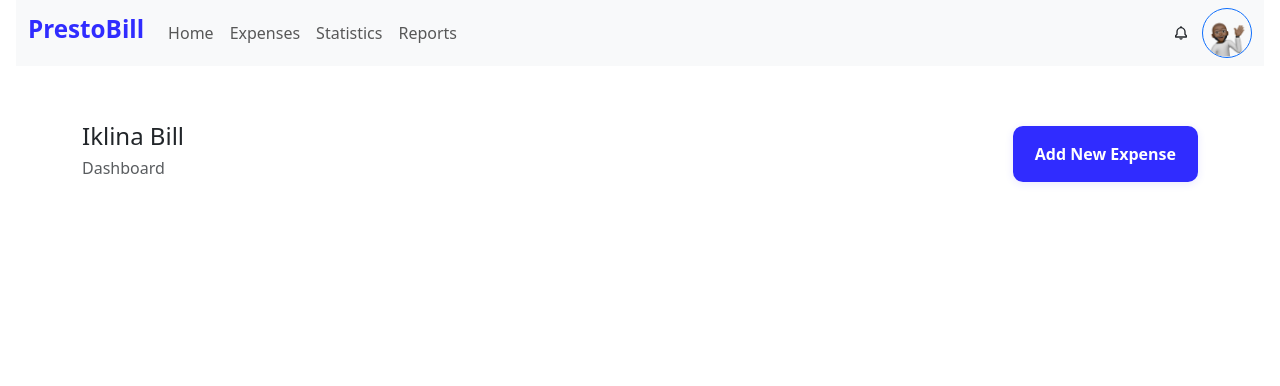
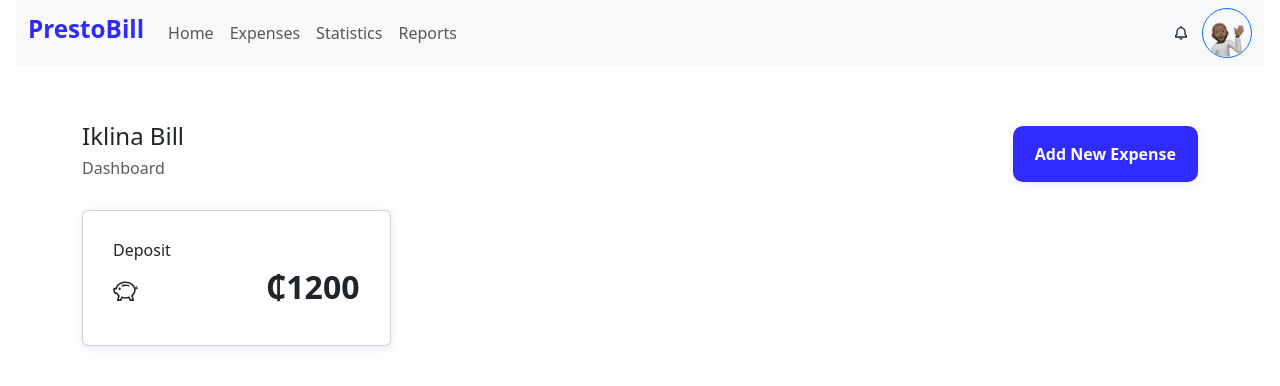
Before and after one commit to SoftLife0/PrestoBill, a React (Vite) app: page /bill in a window 1280 px wide. Shown: the top 386 px of the page. Built offline with nearby package versions, Linux system fonts and the light colour scheme.

Commit message:
changes made to dashboard

```diff
--- a/src/pages/AllBills.jsx
+++ b/src/pages/AllBills.jsx
@@ -17,8 +17,8 @@ function AllBills({showHeader = true, showTitle = true}) {
                 )}
                 <div className="row">
                     <div className="col-md-6">
-                        <Link to="#" style={{ textDecoration: 'none', color: 'black'}}>
-                            <div data-aos="fade-up" className="card" style={{padding:'10px 30px'}}>
+                        <Link to="/bill" style={{ textDecoration: 'none', color: 'black'}}>
+                            <div data-aos="fade-up" className="card" style={{padding:'12px 30px'}}>
                                 <div className='d-flex justify-content-between align-items-center'>
                                     <div className='d-flex justify-content-between align-items-center'>
                                         <div className="box expense" style={{margin:'0'}}></div>
--- a/src/pages/Bill.jsx
+++ b/src/pages/Bill.jsx
@@ -1,6 +1,6 @@
 import React from 'react'
-import { Receipt} from 'react-bootstrap-icons';
 import { Link } from 'react-router-dom/cjs/react-router-dom.min';
+import { PiggyBank } from 'react-bootstrap-icons';
 import Header from '../components/Header';
 
 
@@ -19,8 +19,24 @@ function Bills() {
                         <button className='pill-button'>Add New Expense</button>
                     </a>
                 </div>
+
+                <br />
                 <div className='row'>
-
+                    <div className="col-md-7">
+                        <div className="row">
+                            <div className="col-md-6">
+                            <Link to="#" style={{ textDecoration: 'none', color: 'black'}}>
+                                <div data-aos="fade-up" className="card">
+                                    <h6>Deposit</h6>
+                                    <div className='d-flex justify-content-between align-items-center'>
+                                        <PiggyBank style={{ fontSize: "25px" }} />
+                                        <h2 style={{ fontWeight: 700 }}>₵1200</h2>
+                                    </div>
+                                </div>
+                            </Link>
+                            </div>
+                        </div>
+                    </div>
                 </div>
             </div>
         </section>
--- a/src/pages/Dashboard.jsx
+++ b/src/pages/Dashboard.jsx
@@ -33,7 +33,7 @@ function Dashboard() {
                       </div>
 
                       <div className="col-md-3 col-6">
-                        <Link to="/bill" style={{ textDecoration: 'none', color: 'black'}}>
+                        <Link to="/allBills" style={{ textDecoration: 'none', color: 'black'}}>
                           <div data-aos="fade-up" data-aos-delay="100" className="card">
                               <h6>Bills</h6>
                               <div className='d-flex justify-content-between align-items-center'>
@@ -45,7 +45,7 @@ function Dashboard() {
                       </div>
 
                       <div className="col-md-3 col-6">
-                        <Link to="#" style={{ textDecoration: 'none', color: 'black'}}>
+                        <Link to="/transaction" style={{ textDecoration: 'none', color: 'black'}}>
                           <div data-aos="fade-up" data-aos-delay="100" className="card">
                               <h6>Transactions</h6>
                               <div className='d-flex justify-content-between align-items-center'>
--- a/src/pages/Transaction.jsx
+++ b/src/pages/Transaction.jsx
@@ -39,25 +39,22 @@ function Transaction() {
                 <thead>
                     <tr>
                         <th scope="col">Date</th>
-                    {/* <th scope="col">Title</th> */}
+                        <th scope="col">Reference</th>
                         <th scope="col">Amount ₵</th>
-                    <th scope="col">Reference</th>
                         <th scope="col">Status</th>
                     </tr>
                 </thead>
                 <tbody>
                     <tr>
                         <td scope="row">16/04/2024</td>
-                    {/* <td>Iklina</td> */}
+                        <td>Iklina</td>
                         <td>35</td>
-                    <td>Iklina</td>
                         <td>Successful</td>
                     </tr>
                     <tr>
                         <td scope="row">16/04/2024</td>
-                    {/* <td>Iklina</td> */}
+                        <td>AWS</td>
                         <td>425</td>
-                    <td>AWS</td>
                         <td>Pending</td>
                     </tr>
 
```
Lines whose indentation alone changed are shown as unchanged.
